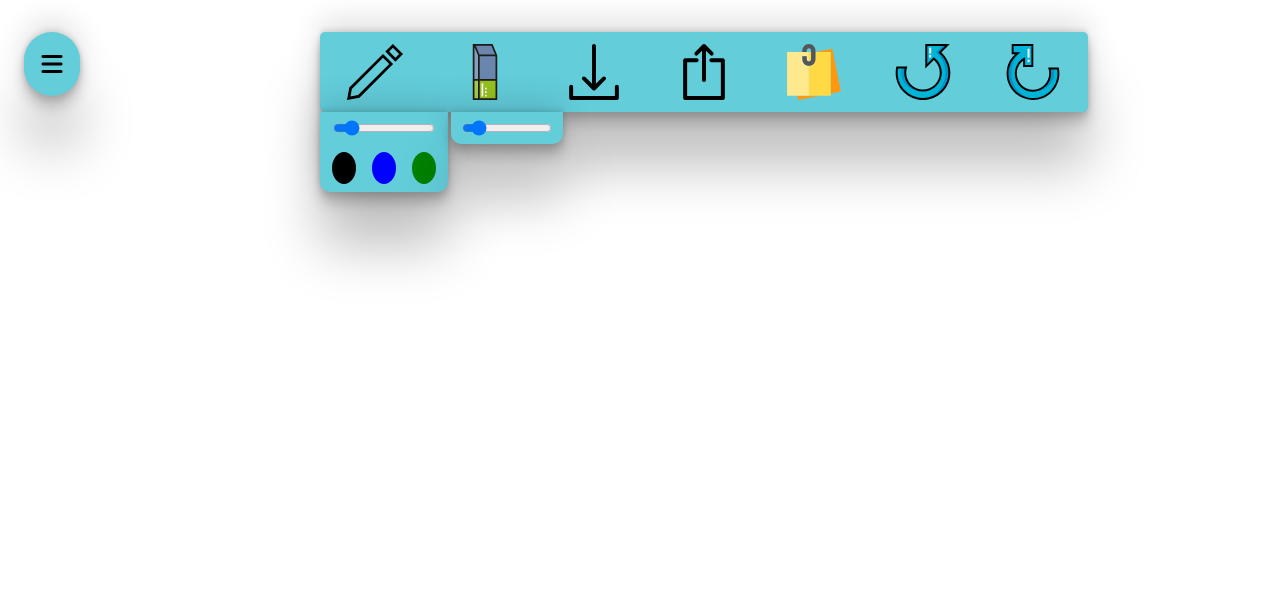
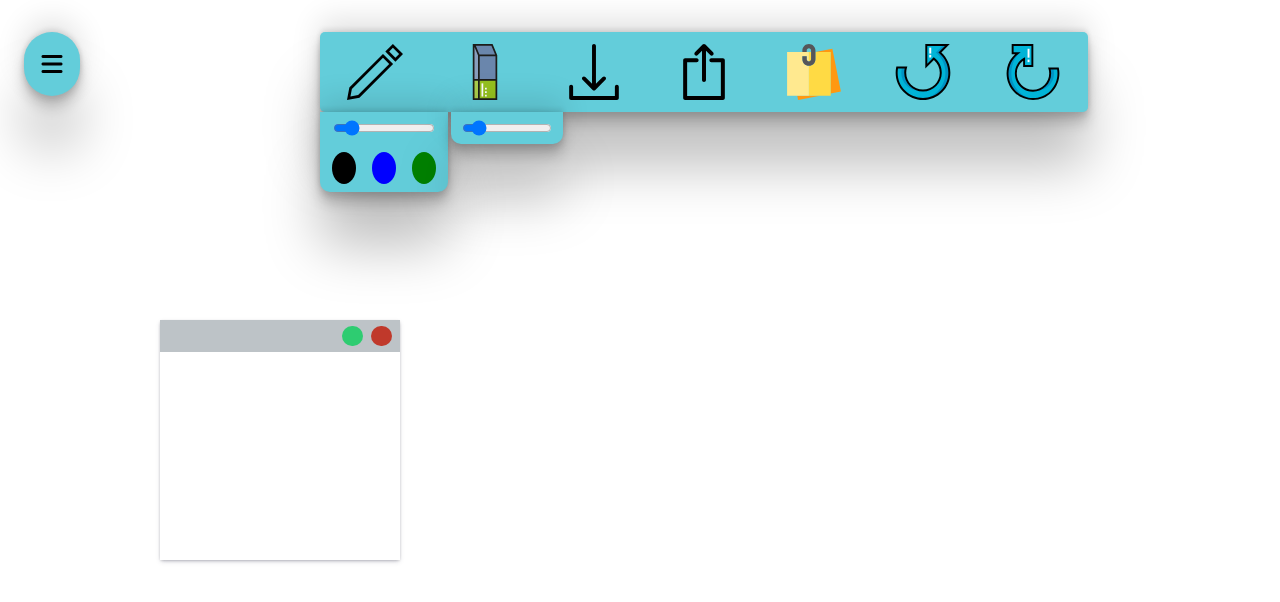
Before and after one commit to KingPin-1/whiteboard-rtc, a plain HTML site: page index.html in a window 1280 px wide. Both pictures are taken after a click on the picture 813 px from the left and 72 px from the top of the page. Drawn offline with Linux system fonts and the light colour scheme.

Commit message:
added sticky notes with dragndrop

```diff
--- a/style.css
+++ b/style.css
@@ -34,7 +34,7 @@ body{
     }
 
 }
-.pencil-image , .eraser-image {
+.pencil-image , .eraser-image , .notes-image {
     cursor: pointer;
 }
 .tools-container{
@@ -116,3 +116,40 @@ body{
 .eraser-options-container input{
     width: 80%;
 }
+.sticky-notes-container{
+    box-shadow: rgba(50, 50, 93, 0.25) 0px 2px 5px -1px, rgba(0, 0, 0, 0.3) 0px 1px 3px -1px;
+    height: 15rem;
+    width: 15rem;
+    position: absolute;
+    top: 20rem;
+    left: 10rem;
+}
+.header{
+    display: flex;
+    justify-content: flex-end;
+    align-items: center;
+    height: 2rem;
+    background-color: #bdc3c7;
+}
+.header > * {
+    height: 1.3rem;
+    width: 1.3rem;
+    margin-right: .5rem;
+    border-radius: 20px;
+}
+.minimize{
+    background-color: #2ecc71;
+}
+.remove{
+    background-color:#c0392b
+}
+.content-container{
+    height: calc(100% - 2rem);
+}
+textarea{
+    height: 100%;
+    width: 100%;
+    outline: none;
+    border: none;
+    resize: none;
+}
--- a/tools.js
+++ b/tools.js
@@ -4,6 +4,7 @@ let pencilOptionsContainer = document.querySelector(".pencil-options-container")
 let eraserOptionsContainer = document.querySelector(".eraser-options-container");
 let pencilImage = document.querySelector(".pencil-image");
 let eraserImage = document.querySelector(".eraser-image");
+let sticky = document.querySelector(".notes-image")
 let optionsFlag = true;
 let eraserFlag = false;
 let pencilFlag = false;
@@ -42,3 +43,46 @@ eraserImage.addEventListener("click" , (e) => {
     if(!eraserFlag) eraserOptionsContainer.style.display = "flex";
     else    eraserOptionsContainer.style.display = "none";
 })
+
+sticky.addEventListener("click" , (e) => {
+    let stickyContainer = document.createElement("div");
+    stickyContainer.setAttribute("class" ,"sticky-notes-container");
+    stickyContainer.innerHTML = `
+    <div class="header">
+        <div class="minimize"></div>
+        <div class="remove"></div>
+    </div>
+    <div class="content-container">
+        <textarea></textarea>
+    </div>
+    `;
+    document.body.appendChild(stickyContainer);
+
+    stickyContainer.onmousedown = function(event) {
+        dragNDrop(stickyContainer,event);
+      };
+
+    stickyContainer.ondragstart = function() {
+        return false;
+      };
+})
+
+function dragNDrop(element,event){
+    let shiftX = event.clientX - element.getBoundingClientRect().left;
+        let shiftY = event.clientY - element.getBoundingClientRect().top;
+        element.style.position = 'absolute';
+        element.style.zIndex = 1000;
+        moveAt(event.pageX, event.pageY);
+        function moveAt(pageX, pageY) {
+            element.style.left = pageX - shiftX + 'px';
+            element.style.top = pageY - shiftY + 'px';
+        }
+        function onMouseMove(event) {
+          moveAt(event.pageX, event.pageY);
+        }
+        document.addEventListener('mousemove', onMouseMove);
+        element.onmouseup = function() {
+          document.removeEventListener('mousemove', onMouseMove);
+          element.onmouseup = null;
+        };
+}
```
Also changed, not shown: index.html (+10 -0 lines).
